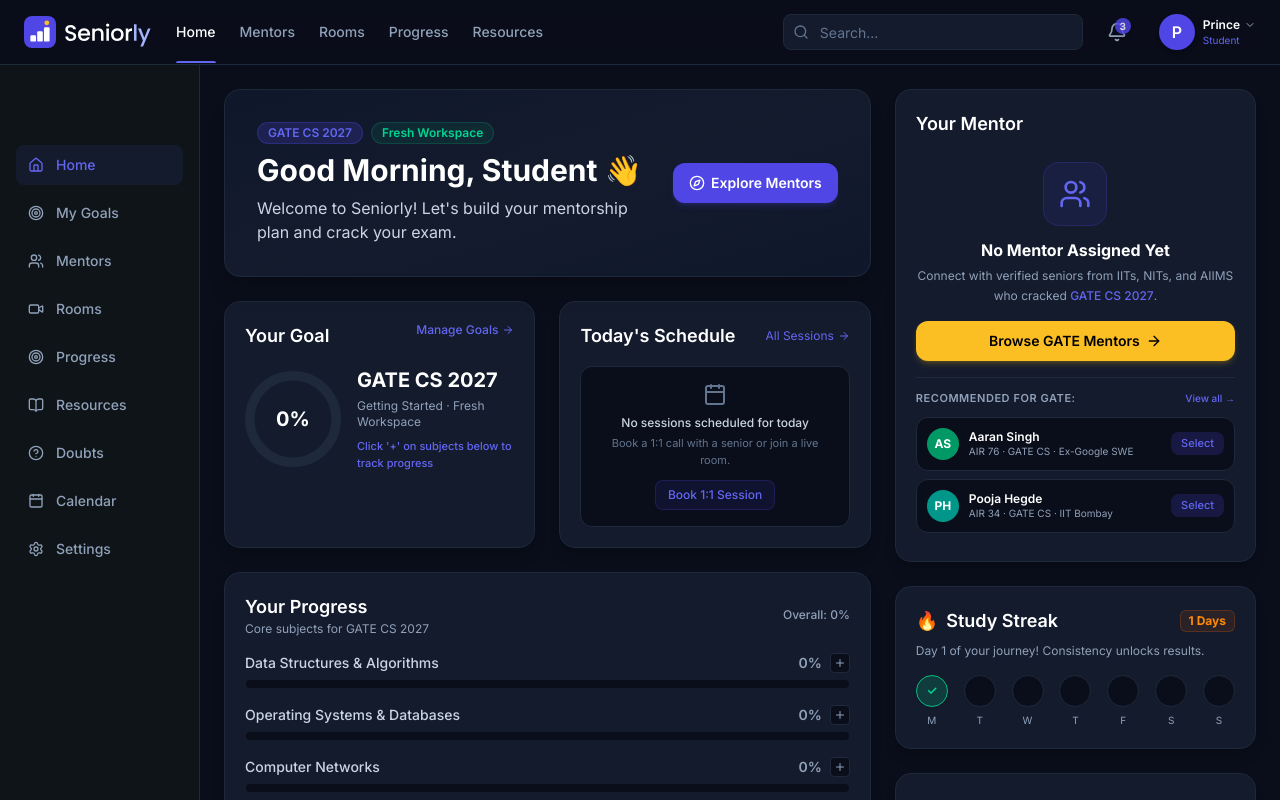
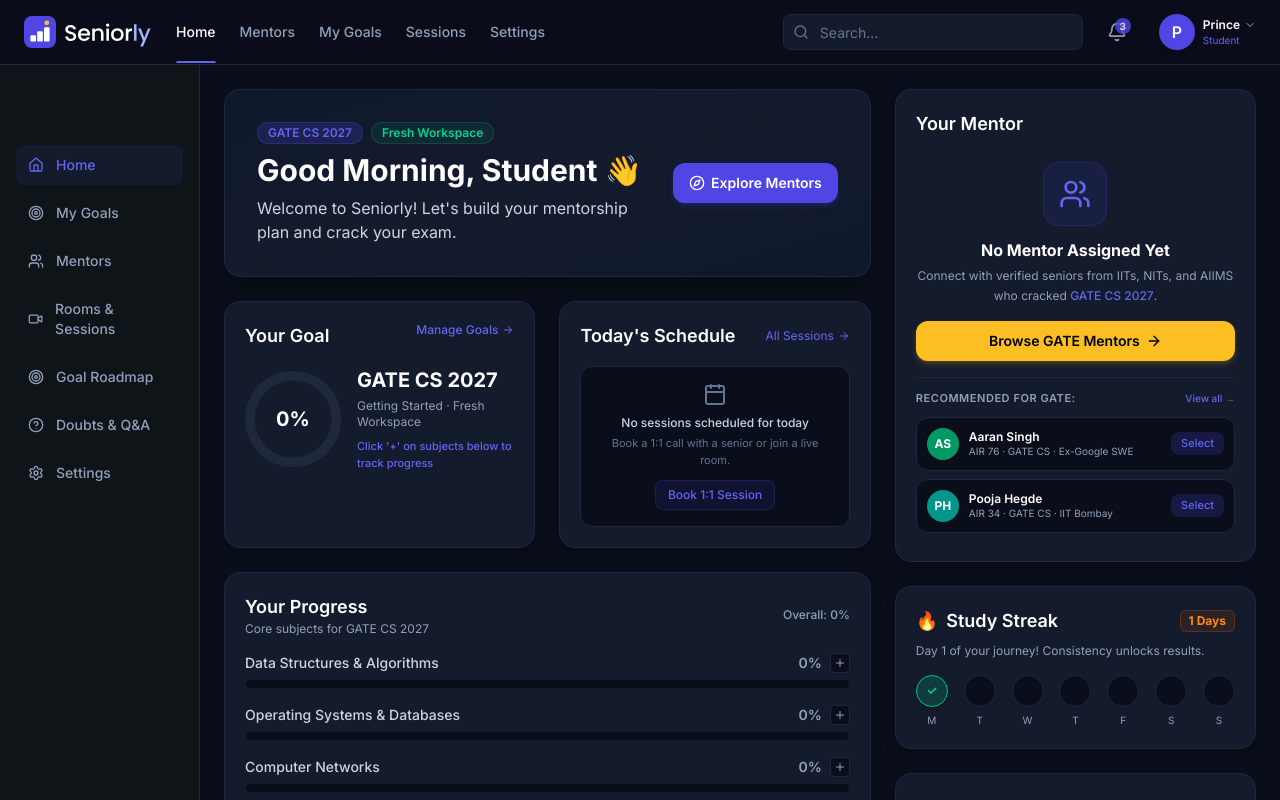
Before and after one commit to Aaryav1130/MentorVerse, a Next.js app: page /student/dashboard in a window 1280 px wide. Shown: the top 800 px of the page. Built offline with nearby package versions, Linux system fonts and the light colour scheme.

Commit message:
feat(navigation): ensure all student navigation links map to valid functional routes

```diff
--- a/src/app/student/layout.tsx
+++ b/src/app/student/layout.tsx
@@ -28,20 +28,18 @@ const SIDEBAR_NAV = [
   { name: "Home", href: "/student/dashboard", icon: Home },
   { name: "My Goals", href: "/student/study-plan", icon: Target },
   { name: "Mentors", href: "/mentors", icon: Users },
-  { name: "Rooms", href: "/student/rooms", icon: Video },
-  { name: "Progress", href: "/student/progress", icon: Target },
-  { name: "Resources", href: "/student/resources", icon: BookOpen },
-  { name: "Doubts", href: "/student/sessions", icon: HelpCircle },
-  { name: "Calendar", href: "/student/calendar", icon: Calendar },
+  { name: "Rooms & Sessions", href: "/student/sessions", icon: Video },
+  { name: "Goal Roadmap", href: "/student/study-plan", icon: Target },
+  { name: "Doubts & Q&A", href: "/student/sessions", icon: HelpCircle },
   { name: "Settings", href: "/student/settings", icon: Settings },
 ];
 
 const TOP_NAV = [
   { name: "Home", href: "/student/dashboard" },
   { name: "Mentors", href: "/mentors" },
-  { name: "Rooms", href: "/student/rooms" },
-  { name: "Progress", href: "/student/progress" },
-  { name: "Resources", href: "/student/resources" },
+  { name: "My Goals", href: "/student/study-plan" },
+  { name: "Sessions", href: "/student/sessions" },
+  { name: "Settings", href: "/student/settings" },
 ];
 
 export default function StudentLayout({
```
